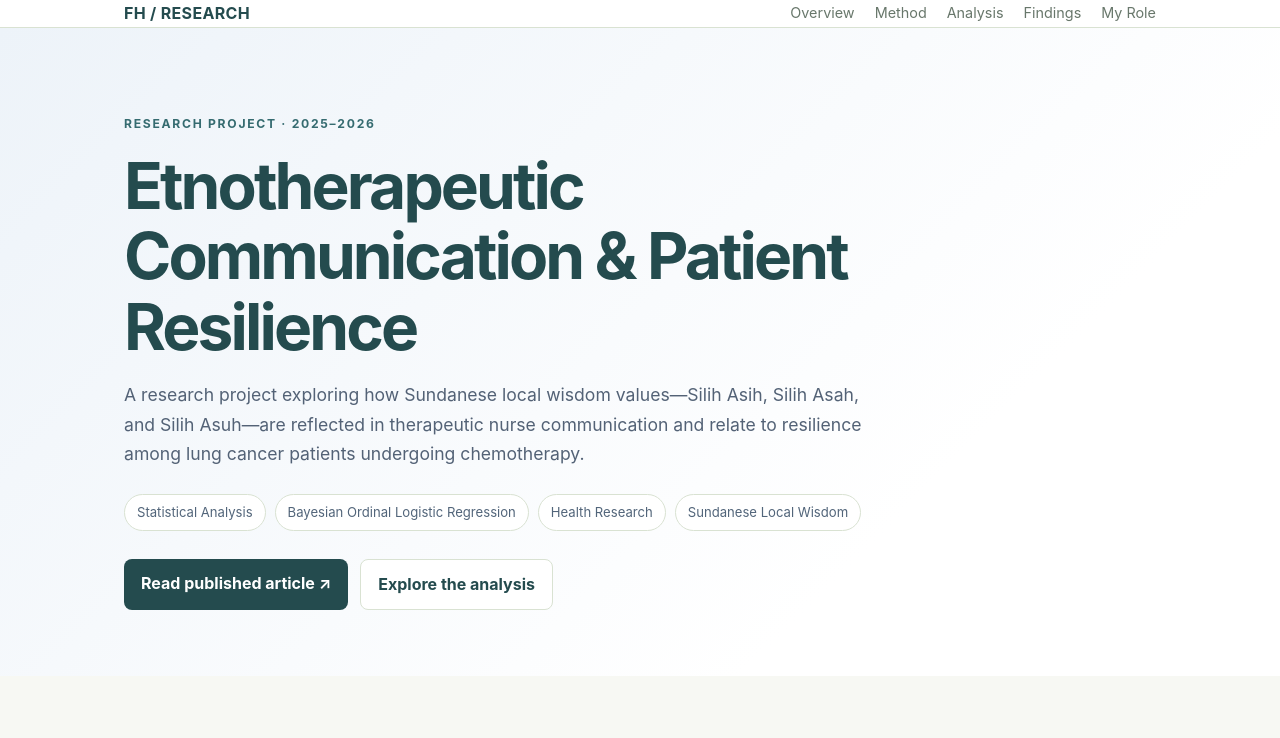
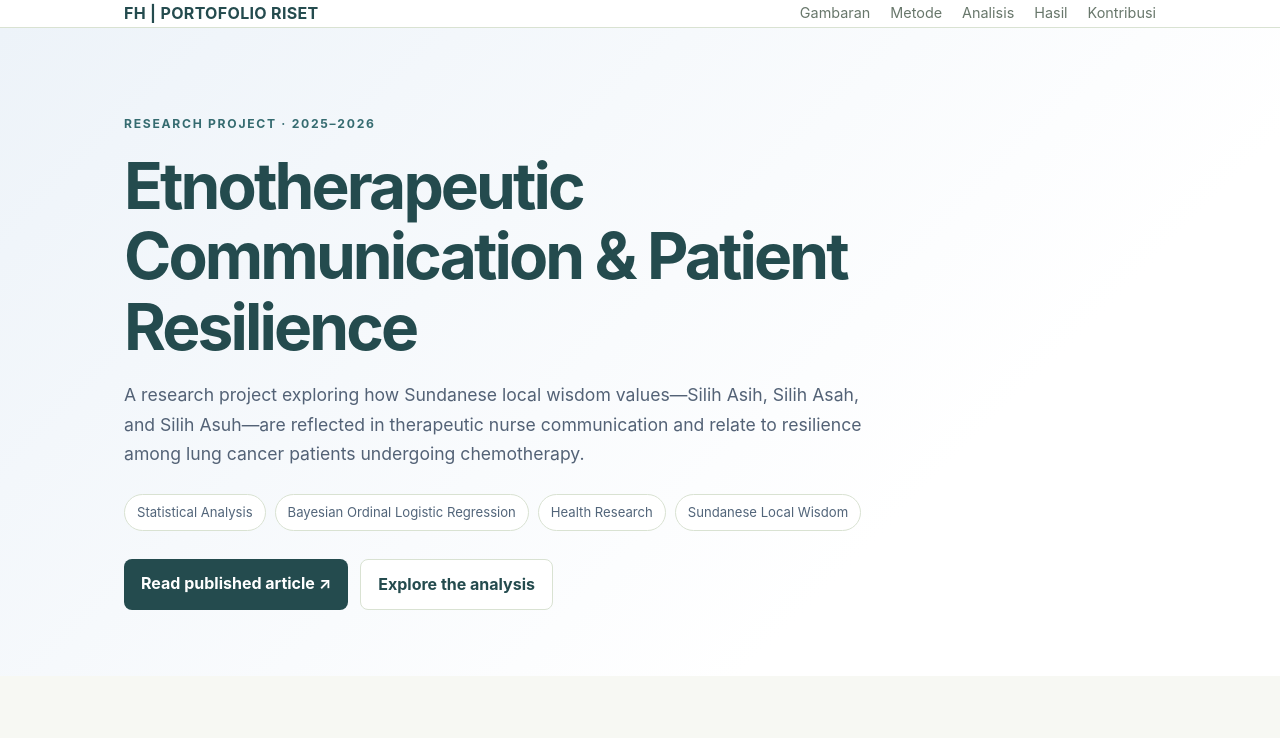
Before and after one commit to firdhanifah/PKM-Etnotherapeutik, a plain HTML site: page index.html in a window 1280 px wide. Shown: the top 738 px of the page. Drawn offline with Linux system fonts and the light colour scheme.

Commit message:
Update index.html

```diff
--- a/index.html
+++ b/index.html
@@ -85,10 +85,10 @@
 <body>
   <nav class="nav">
     <div class="nav-inner wrap">
-      <a class="brand" href="#top">FH / RESEARCH</a>
+      <a class="brand" href="#top">FH | PORTOFOLIO RISET</a>
       <div class="nav-links">
-        <a href="#overview">Overview</a><a href="#method">Method</a>
-        <a href="#analysis">Analysis</a><a href="#findings">Findings</a><a href="#role">My Role</a>
+        <a href="#overview">Gambaran</a><a href="#method">Metode</a>
+        <a href="#analysis">Analisis</a><a href="#findings">Hasil</a><a href="#role">Kontribusi</a>
       </div>
     </div>
   </nav>
```
